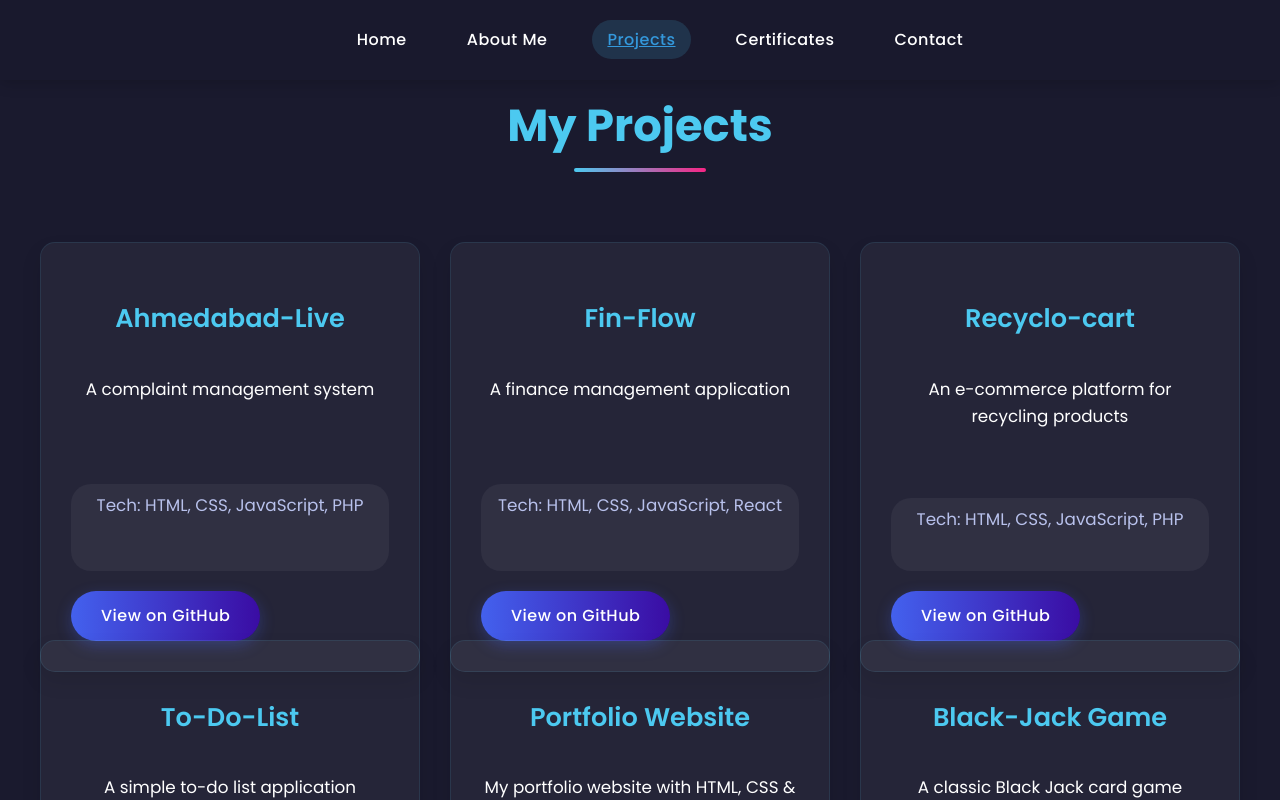
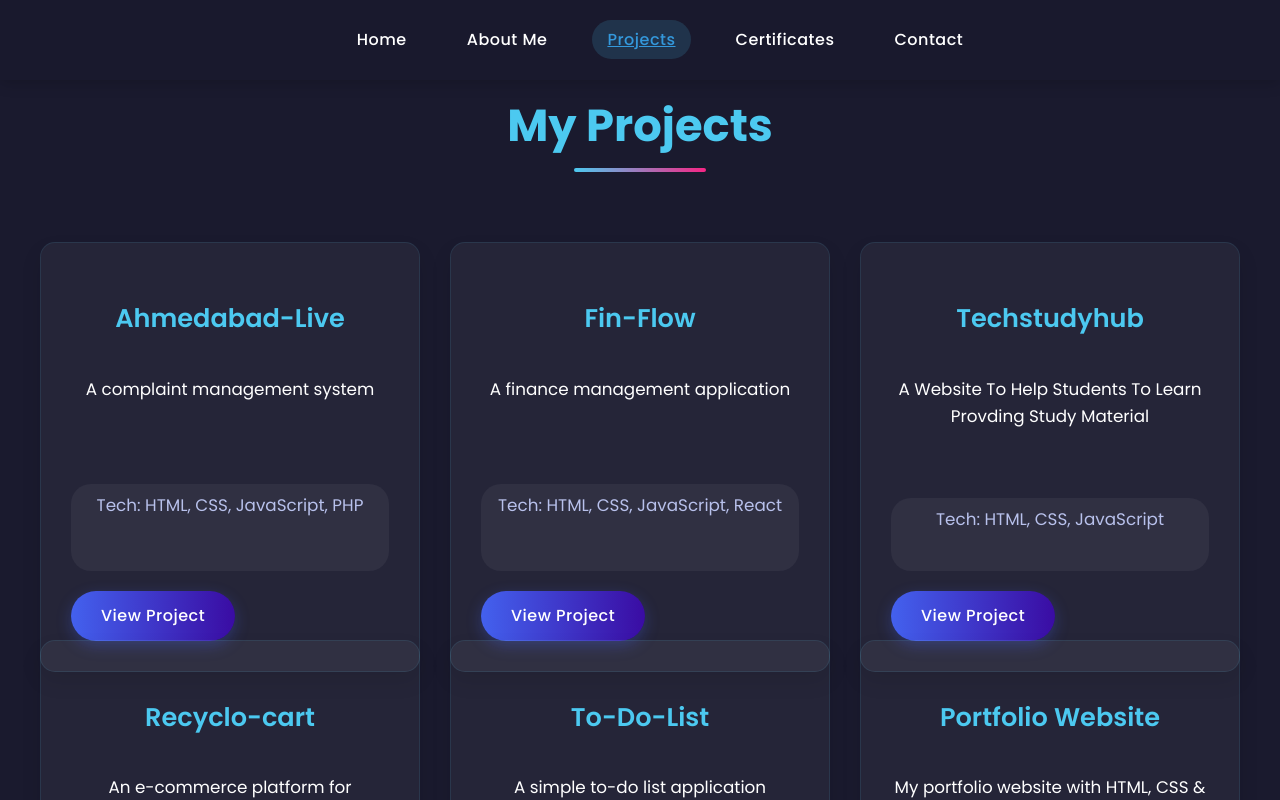
Before and after one commit to httpMeet/PortfolioWebsite, a React (Vite) app: page /projects in a window 1280 px wide. Shown: the top 800 px of the page. Built offline with nearby package versions, Linux system fonts and the light colour scheme.

Commit message:
Added One Project

```diff
--- a/src/components/Projects.js
+++ b/src/components/Projects.js
@@ -14,6 +14,12 @@ const Projects = () => {
       description: "A finance management application",
       tech: "HTML, CSS, JavaScript, React",
       link: "https://github.com/httpMeet/FinFlow"
+    },
+    {
+      name:"Techstudyhub",
+      description: "A Website To Help Students To Learn Provding Study Material",
+      tech: "HTML, CSS, JavaScript",
+      link: "https://sites.google.com/view/techstudyhub"
     },
     {
       name:"Recyclo-cart",
@@ -69,7 +75,7 @@ const Projects = () => {
             <p>{project.description}</p>
             <p className="tech-stack">Tech: {project.tech}</p>
             <a href={project.link} target="_blank" rel="noopener noreferrer" className="btn project-btn">
-              View on GitHub
+              View Project
             </a>
           </div>
         ))}
```
